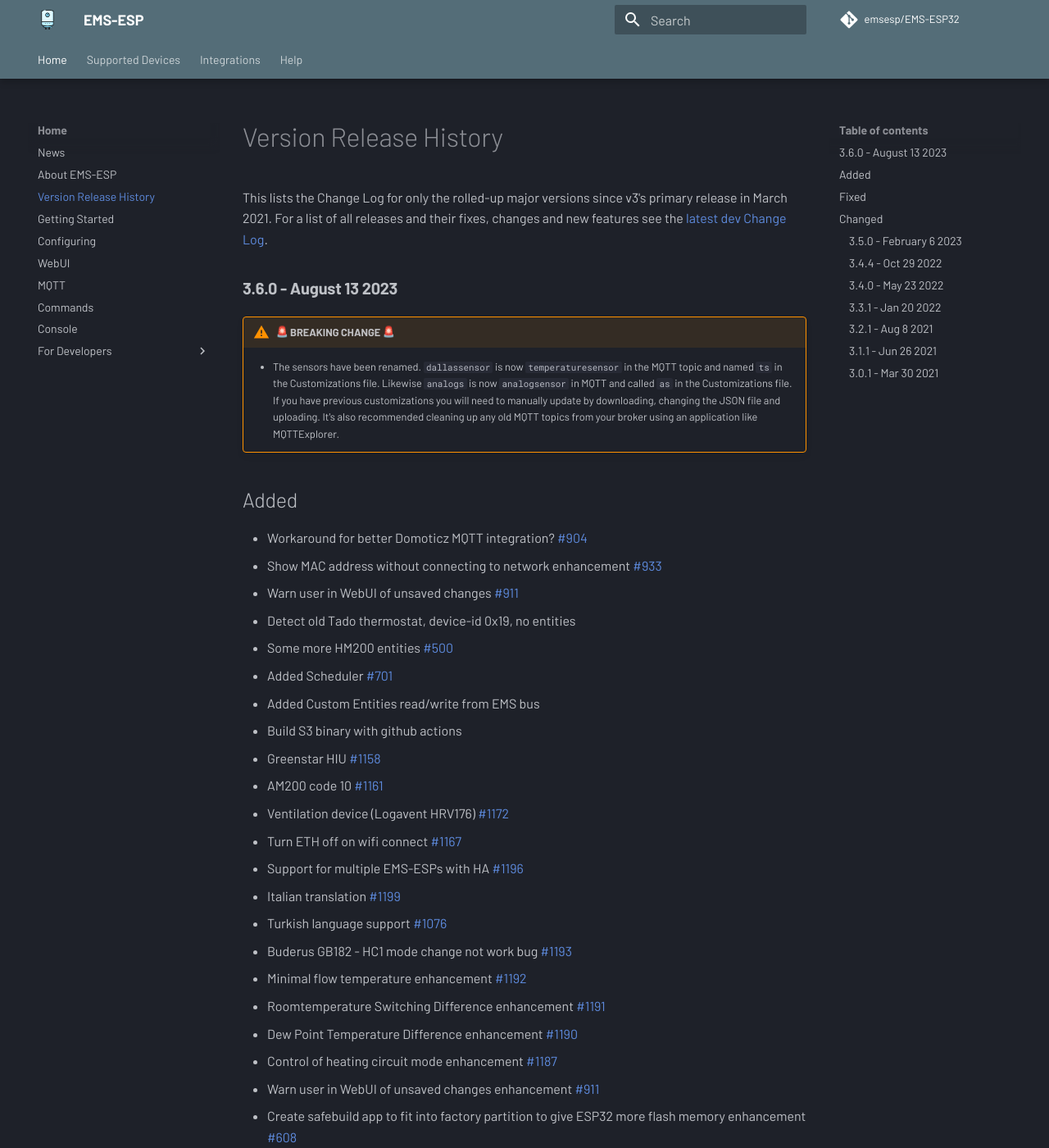
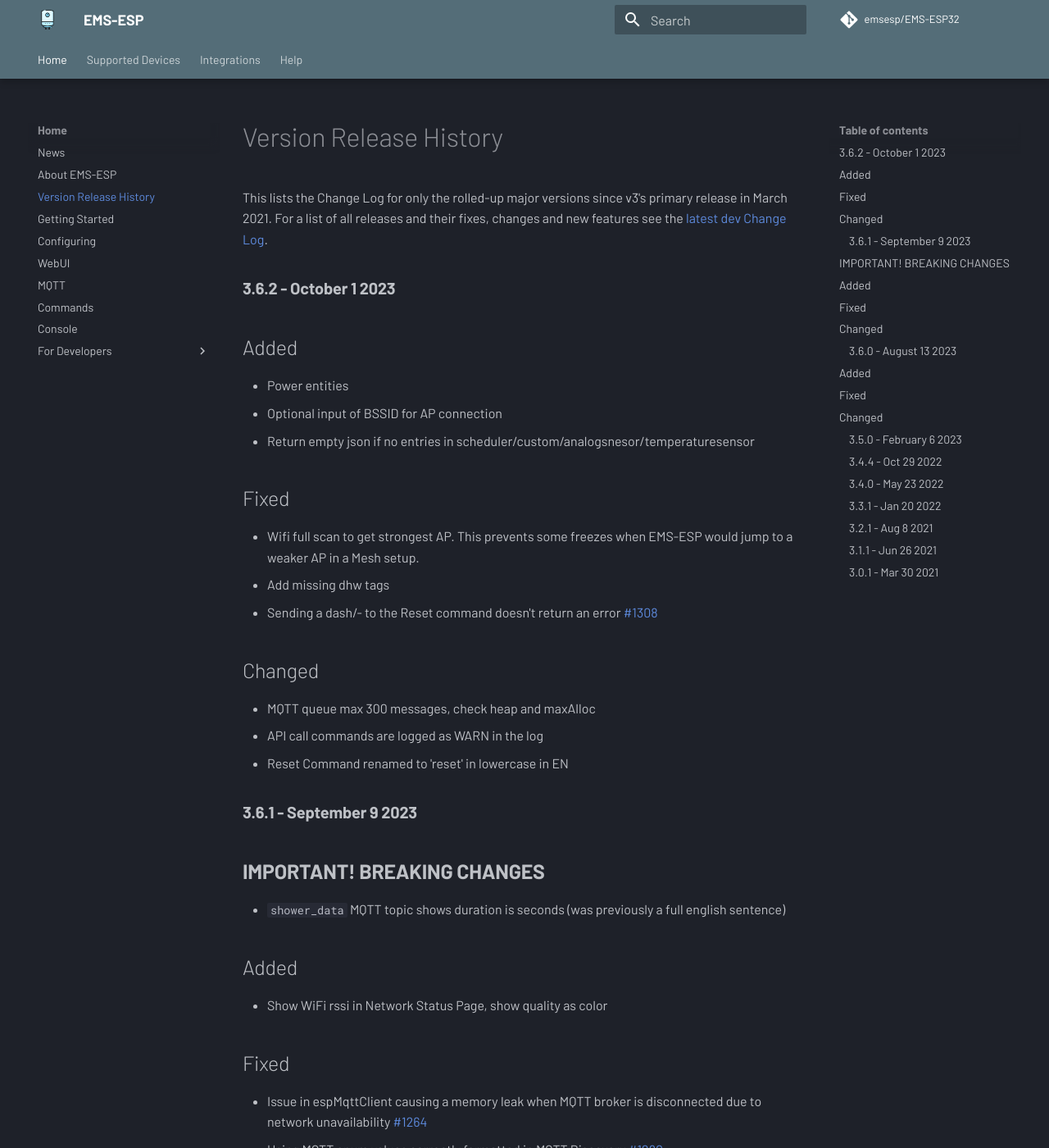
Before and after one commit to emsesp/docs, an MkDocs documentation site: the page built from docs/Version-Release-History.md, in a window 1280 px wide and 1400 px high. Shown: the whole window at 82% size. Built offline with MkDocs 1.6.1 and Material for MkDocs 9.7.7, drawn with Linux system fonts in a browser that asks for light colours; emoji names are drawn with the system emoji font; comment, search, counter and statistics services are not loaded; some of the changed text lies outside the part shown.

Commit message:
updated with 3.6.2

```diff
--- a/docs/Version-Release-History.md
+++ b/docs/Version-Release-History.md
@@ -1,4 +1,45 @@
 This lists the Change Log for only the rolled-up major versions since v3's primary release in March 2021. For a list of all releases and their fixes, changes and new features see the [latest dev Change Log](https://github.com/emsesp/EMS-ESP32/blob/dev/CHANGELOG_LATEST.md).
+
+### **3.6.2 - October 1 2023**
+
+## Added
+
+- Power entities
+- Optional input of BSSID for AP connection
+- Return empty json if no entries in scheduler/custom/analogsnesor/temperaturesensor
+
+## Fixed
+
+- Wifi full scan to get strongest AP. This prevents some freezes when EMS-ESP would jump to a weaker AP in a Mesh setup.
+- Add missing dhw tags
+- Sending a dash/- to the Reset command doesn't return an error [#1308](https://github.com/emsesp/EMS-ESP32/discussions/1308)
+
+## Changed
+
+- MQTT queue max 300 messages, check heap and maxAlloc
+- API call commands are logged as WARN in the log
+- Reset Command renamed to 'reset' in lowercase in EN
+
+### **3.6.1 - September 9 2023**
+
+## **IMPORTANT! BREAKING CHANGES**
+
+- `shower_data` MQTT topic shows duration is seconds (was previously a full english sentence)
+
+## Added
+
+- Show WiFi rssi in Network Status Page, show quality as color
+
+## Fixed
+
+- Issue in espMqttClient causing a memory leak when MQTT broker is disconnected due to network unavailability [#1264](https://github.com/emsesp/EMS-ESP32/issues/1264)
+- Using MQTT enum values correctly formatted in MQTT Discovery [#1280](https://github.com/emsesp/EMS-ESP32/issues/1280)
+
+## Changed
+
+- MQTT free mem check set to 60 kb
+- Small cosmetic changes to Searching in Customization web page
+- Updated to espressif32@6.4.0
 
 ### **3.6.0 - August 13 2023**
 
```
Also changed, not shown: docs/index.md (+1 -1 lines).
